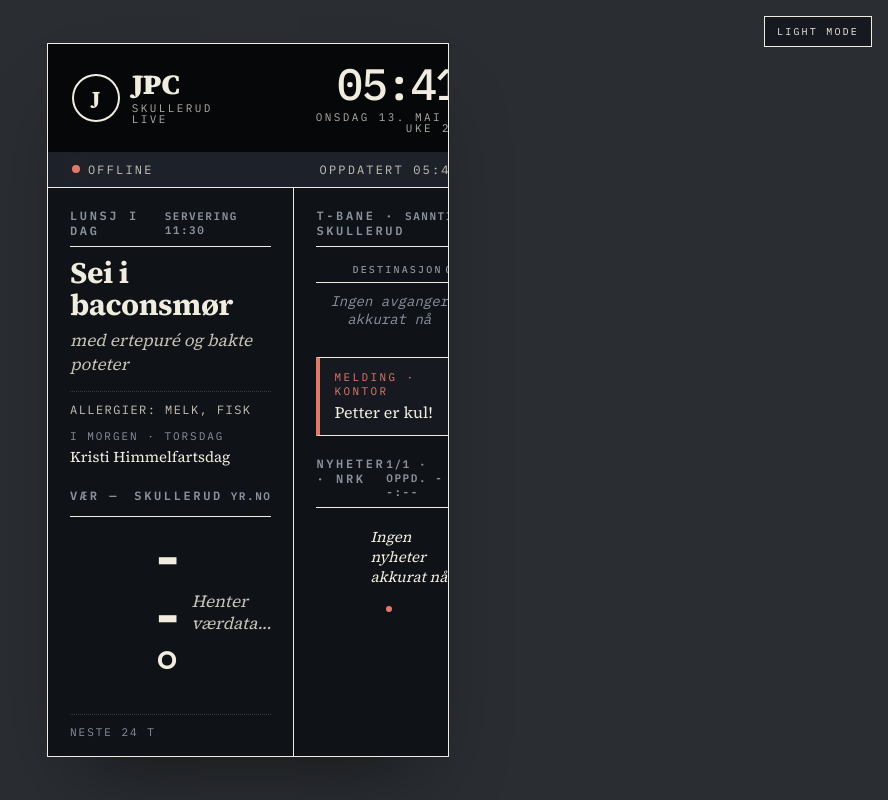
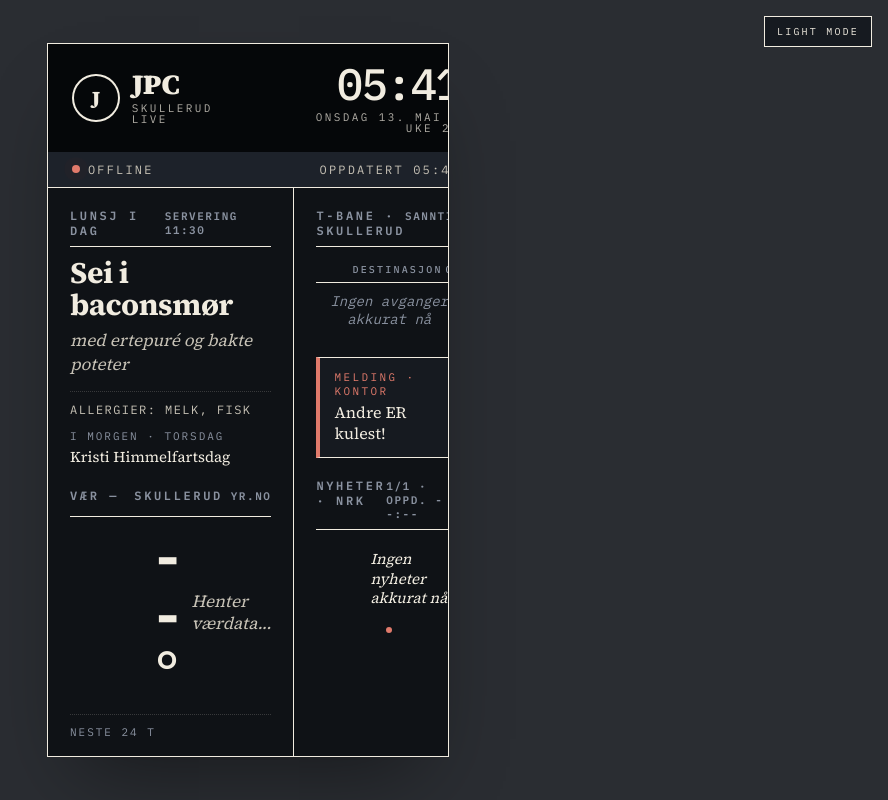
Before and after one commit to KrakenSaten/jpc-infoskjerm, a plain HTML site: page index.html in a window 1280 px wide. Shown: the whole page, without its empty margins (392-1280 px from the left). Drawn offline with Linux system fonts and the light colour scheme; no server answers.

Commit message:
Kontorbeskjed: Andre ER kulest!

```diff
--- a/index.html
+++ b/index.html
@@ -135,7 +135,7 @@
 
         <div class="notice" id="notice">
           <div class="tag" id="notice-tag">Melding · kontor</div>
-          <div class="msg" id="notice-msg">Petter er kul!</div>
+          <div class="msg" id="notice-msg">Andre ER kulest!</div>
         </div>
 
         <div class="card news" id="news-card">
```
